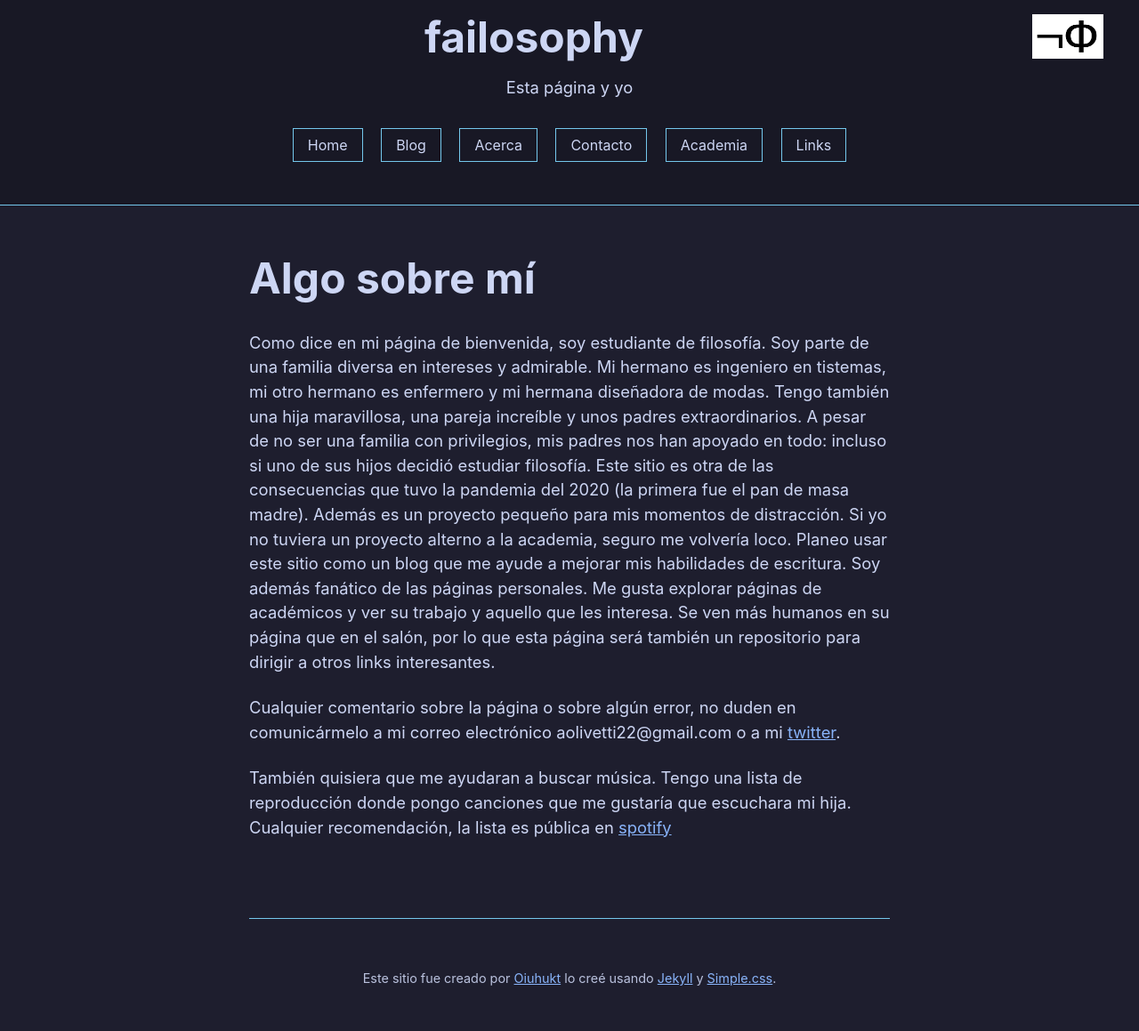
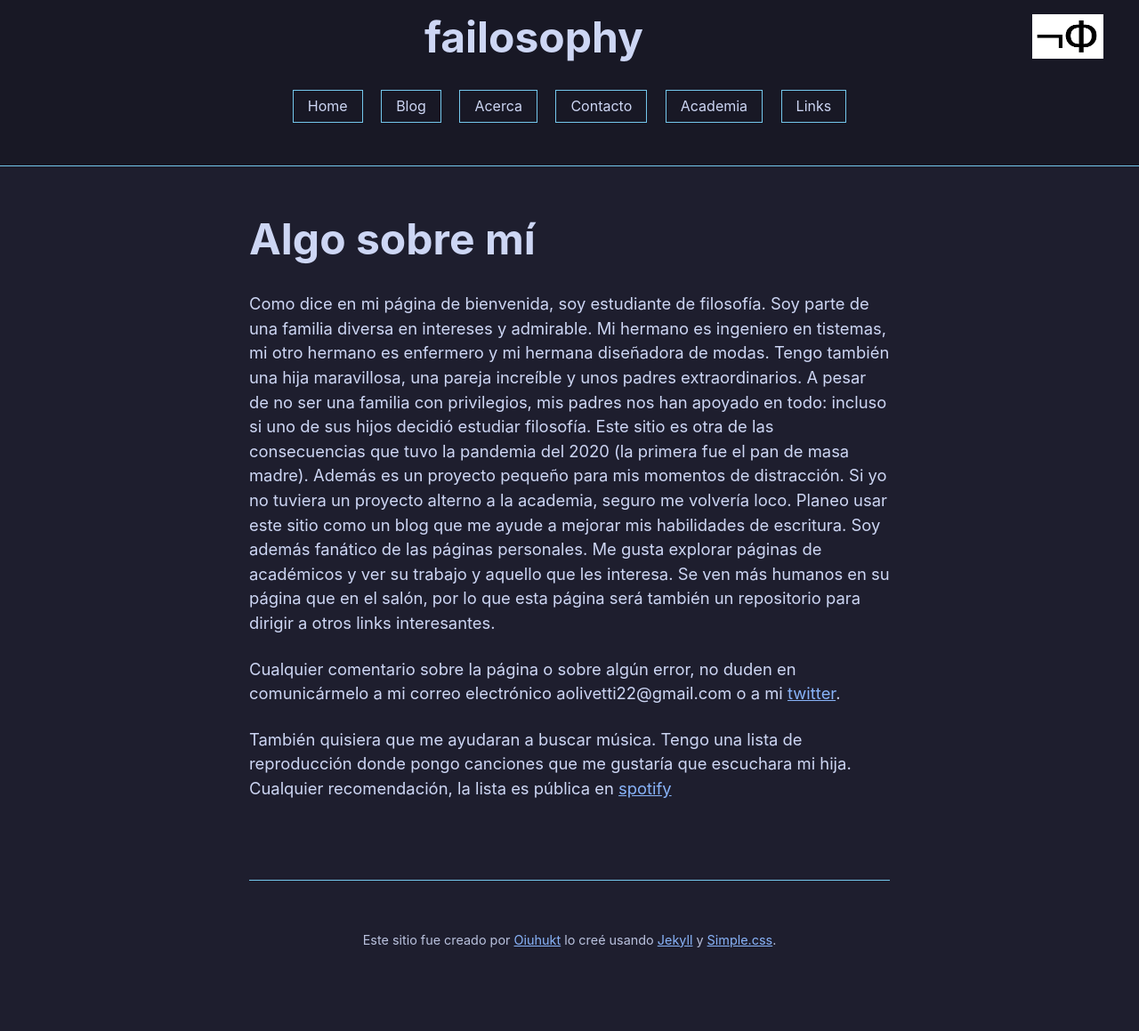
Before and after one commit to Oiuhukt/failosophy, a Jekyll site: the page built from acerca.md, in a window 1280 px wide. Shown: the whole page at 89% size. Built offline with Jekyll 4.4.1, drawn with Linux system fonts in a browser that asks for light colours; after the commit the page ends 1115 px from its top, so only the background shows below that.

Commit message:
cambiando el layout

```diff
--- a/acerca.md
+++ b/acerca.md
@@ -1,7 +1,7 @@
 ---
 title: Contacto
 header: failosophy
-description: Esta página y yo
+description:
 permalink: /acerca/
 layout: default
 ---
```
Also changed, not shown: blog.md (+1 -1 lines).
